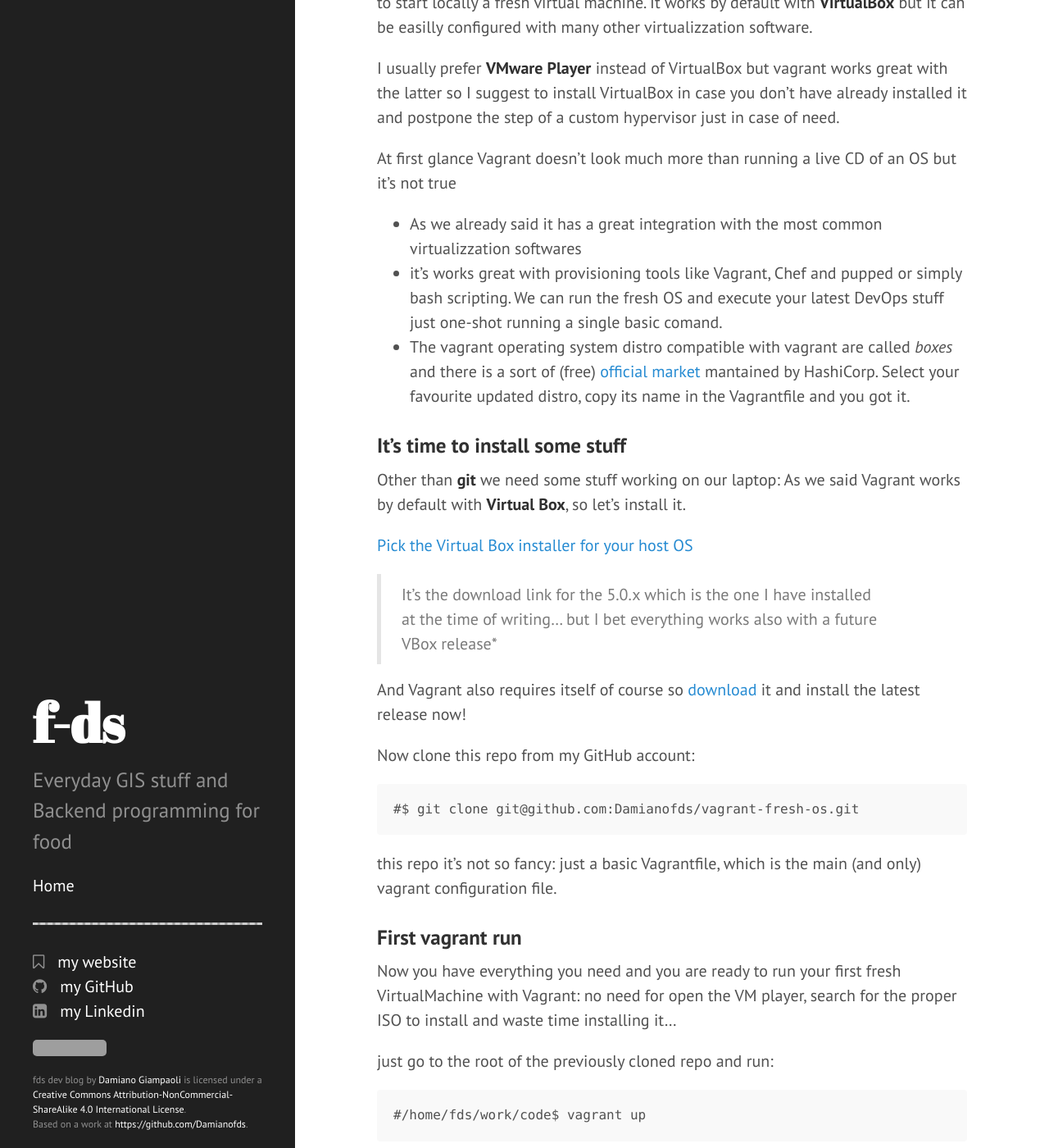
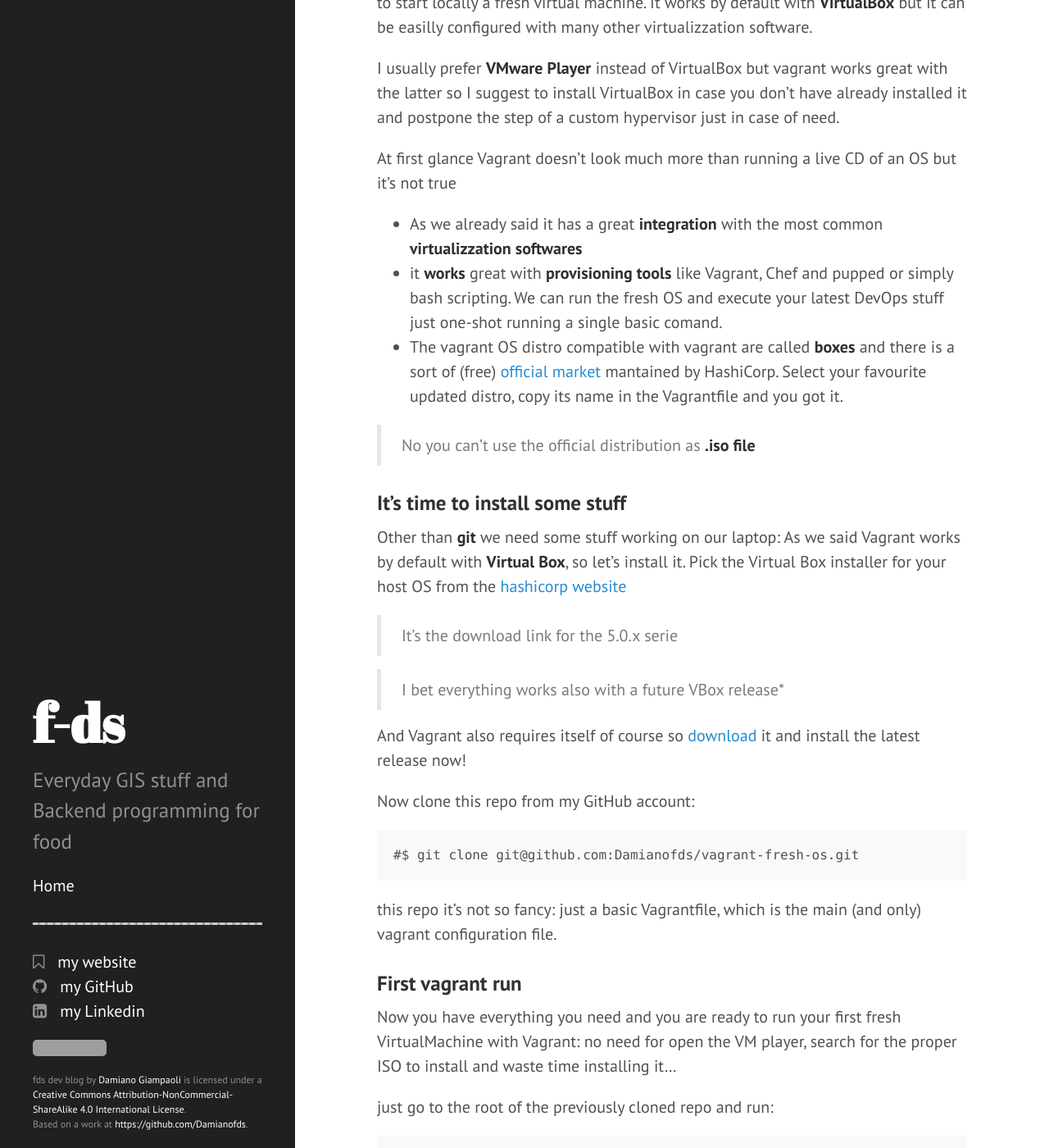
Before and after one commit to f-ds/f-ds.github.io, a Jekyll site: the page built from _posts/2016-04-14-real-vagrant-in-2-minutes-run-ubuntu-or-centos.markdown, in a window 1280 px wide and 1400 px high, scrolled down 543 px. Shown: the whole window at 82% size. Built offline with Jekyll 4.4.1, drawn with Linux system fonts in a browser that asks for light colours; nearby versions of some CDN libraries; grey boxes are pictures that could not be loaded.

Commit message:
Post update: Run any Linux distro with Vagrant

```diff
--- a/_posts/2016-04-14-real-vagrant-in-2-minutes-run-ubuntu-or-centos.markdown
+++ b/_posts/2016-04-14-real-vagrant-in-2-minutes-run-ubuntu-or-centos.markdown
@@ -19,18 +19,21 @@ I usually prefer **VMware Player** instead of VirtualBox but vagrant works great
 
 At first glance Vagrant doesn't look much more than running a live CD of an OS but it's not true
 
-* As we already said it has a great integration with the most common virtualizzation softwares
-* it's works great with provisioning tools like Vagrant, Chef and pupped or simply bash scripting. We can run the fresh OS and execute your latest DevOps stuff just one-shot running a single basic comand.
-* The vagrant operating system distro compatible with vagrant are called *boxes* and there is a sort of (free) [official market](https://atlas.hashicorp.com/boxes/search) mantained by HashiCorp. Select your favourite updated distro, copy its name in the Vagrantfile and you got it.
+* As we already said it has a great **integration** with the most common **virtualizzation softwares**
+* it **works** great with **provisioning tools** like Vagrant, Chef and pupped or simply bash scripting. We can run the fresh OS and execute your latest DevOps stuff just one-shot running a single basic comand.
+* The vagrant OS distro compatible with vagrant are called **boxes** and there is a sort of (free) [official market](https://atlas.hashicorp.com/boxes/search) mantained by HashiCorp. Select your favourite updated distro, copy its name in the Vagrantfile and you got it.
+
+> No you can't use the official distribution as **.iso file**
 
 ### It's time to install some stuff
 
 Other than **git** we need some stuff working on our laptop:
 As we said Vagrant works by default with **Virtual Box**, so let's install it.
+Pick the Virtual Box installer for your host OS from the [hashicorp website](https://www.virtualbox.org/wiki/Download_Old_Builds_5_0)
 
-[Pick the Virtual Box installer for your host OS](https://www.virtualbox.org/wiki/Download_Old_Builds_5_0)
+> It's the download link for the 5.0.x serie
 
-> It's the download link for the 5.0.x which is the one I have installed at the time of writing... but I bet everything works also with a future VBox release*
+>I bet everything works also with a future VBox release*
 
 And Vagrant also requires itself of course so [download](https://www.vagrantup.com/downloads.html) it and install the latest release now!
 
```
